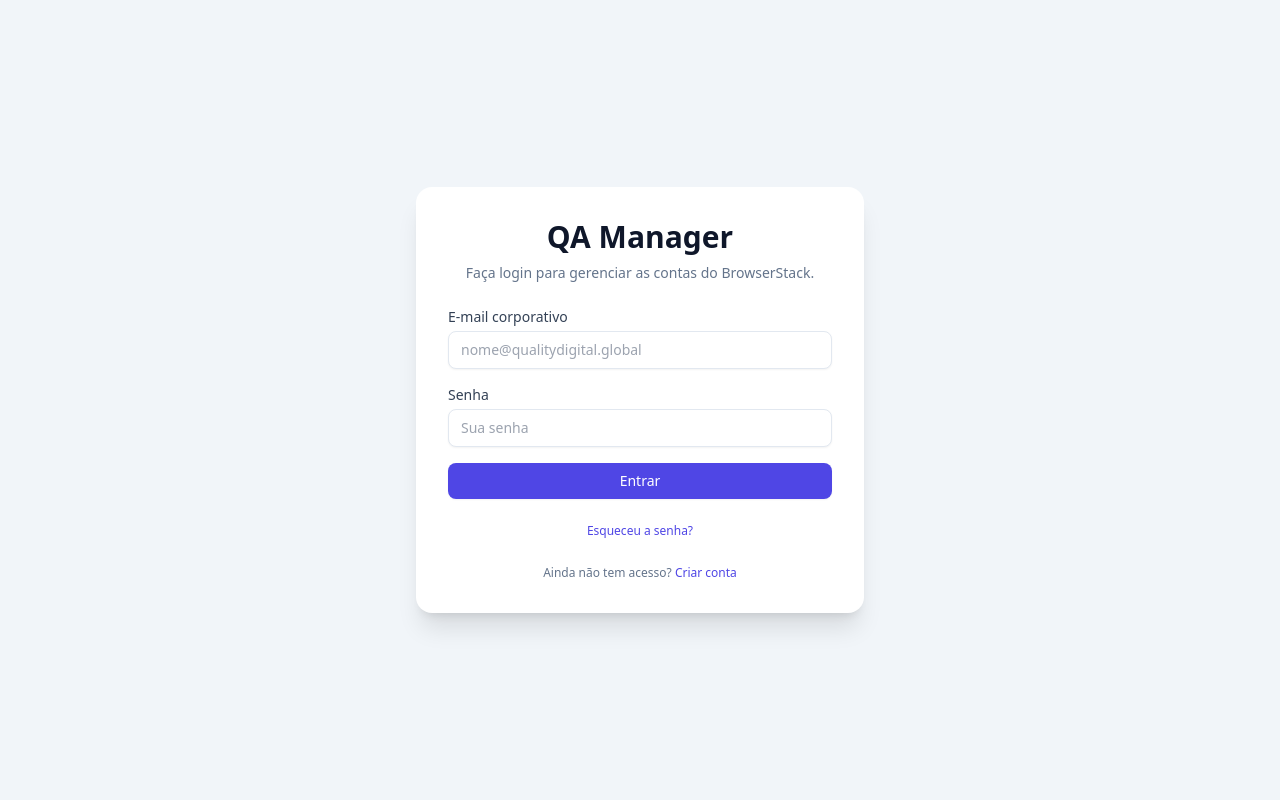
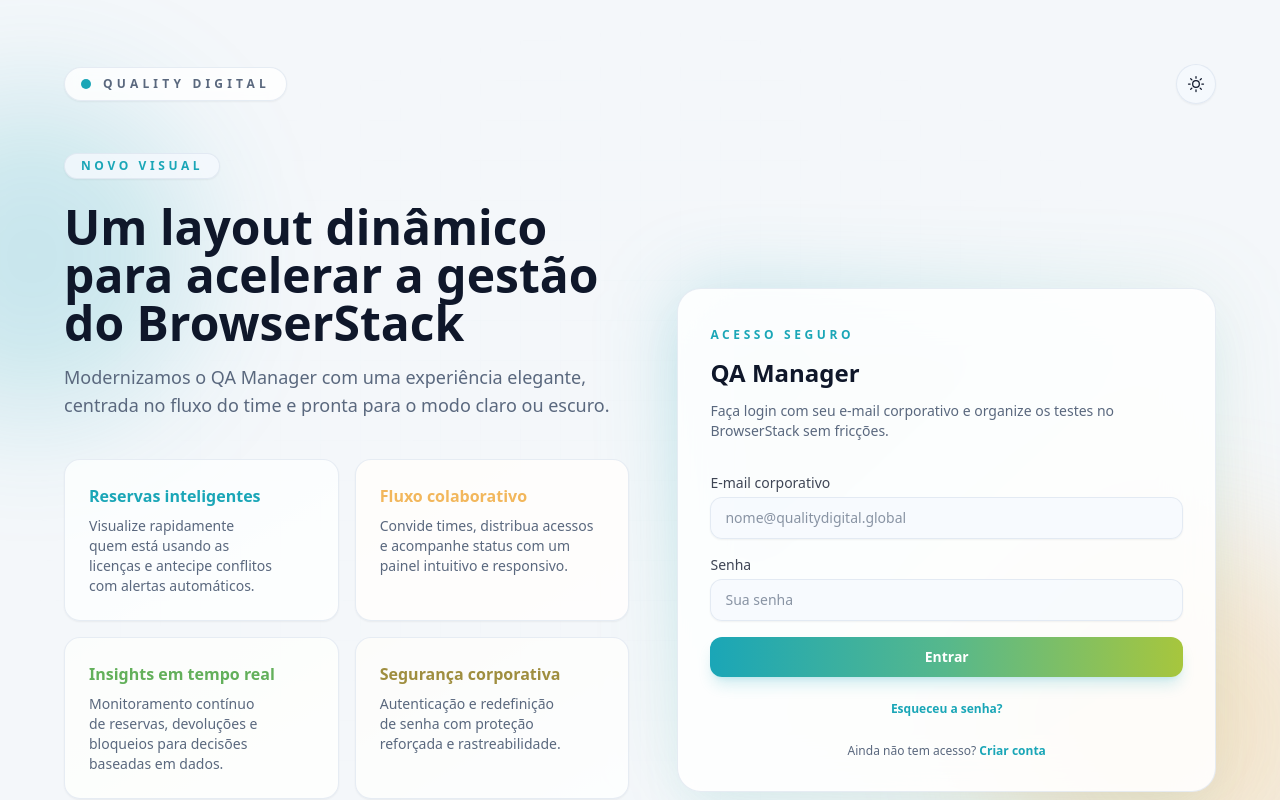
Before and after one commit to juliano-cassimiro-quality/qamanager-bs-2, a Next.js app: page / in a window 1280 px wide. Shown: the top 800 px of the page. Built offline with nearby package versions, Linux system fonts and the light colour scheme; no server answers.

Commit message:
Revamp landing layout with dynamic theming

```diff
--- a/app/globals.css
+++ b/app/globals.css
@@ -5,16 +5,46 @@
 
 :root {
   color-scheme: light;
+  --background: 244 247 250;
+  --surface: 255 255 255;
+  --surface-elevated: 246 249 254;
+  --foreground: 15 23 42;
+  --muted: 90 104 126;
+  --border: 213 223 235;
 }
 
-body {
-  @apply bg-slate-50 text-slate-900;
+.dark {
+  color-scheme: dark;
+  --background: 7 12 22;
+  --surface: 12 19 33;
+  --surface-elevated: 17 27 45;
+  --foreground: 233 240 247;
+  --muted: 158 173 199;
+  --border: 62 78 107;
 }
 
-a {
-  @apply text-primary-600 hover:text-primary-700;
+@layer base {
+  body {
+    @apply bg-background text-foreground antialiased transition-colors duration-300;
+  }
+
+  a {
+    @apply text-brand-teal transition-colors duration-150 hover:text-brand-mint;
+  }
+
+  button {
+    @apply focus:outline-none focus-visible:ring-2 focus-visible:ring-brand-teal focus-visible:ring-offset-2 focus-visible:ring-offset-background;
+  }
 }
 
-button {
-  @apply focus:outline-none focus:ring-2 focus:ring-offset-2 focus:ring-primary-500;
+@layer utilities {
+  .bg-soft-grid {
+    background-image: linear-gradient(
+        to right,
+        rgb(var(--border) / 0.12) 1px,
+        transparent 1px
+      ),
+      linear-gradient(to bottom, rgb(var(--border) / 0.12) 1px, transparent 1px);
+    background-size: 40px 40px;
+  }
 }
--- a/app/layout.tsx
+++ b/app/layout.tsx
@@ -16,8 +16,8 @@
   await ensureDefaultAdmin();
 
   return (
-    <html lang="pt-BR">
-      <body className="min-h-screen bg-slate-100">
+    <html lang="pt-BR" suppressHydrationWarning>
+      <body className="min-h-screen bg-background font-sans">
         <AuthProvider>{children}</AuthProvider>
       </body>
     </html>
--- a/app/page.tsx
+++ b/app/page.tsx
@@ -4,6 +4,7 @@
 import { useEffect } from "react";
 import { useAuth } from "@/hooks/useAuth";
 import { LoginForm } from "@/components/auth/LoginForm";
+import { ThemeToggle } from "@/components/ui/ThemeToggle";
 
 export default function HomePage() {
   const { user, loading } = useAuth();
@@ -23,17 +24,112 @@
     );
   }
 
+  const features = [
+    {
+      title: "Reservas inteligentes",
+      description: "Visualize rapidamente quem está usando as licenças e antecipe conflitos com alertas automáticos.",
+      gradient: "from-brand-teal/20 to-brand-mint/10",
+      text: "text-brand-teal"
+    },
+    {
+      title: "Fluxo colaborativo",
+      description: "Convide times, distribua acessos e acompanhe status com um painel intuitivo e responsivo.",
+      gradient: "from-brand-amber/25 to-brand-terracotta/10",
+      text: "text-brand-amber dark:text-brand-peach"
+    },
+    {
+      title: "Insights em tempo real",
+      description: "Monitoramento contínuo de reservas, devoluções e bloqueios para decisões baseadas em dados.",
+      gradient: "from-brand-leaf/20 to-brand-lime/10",
+      text: "text-brand-leaf"
+    },
+    {
+      title: "Segurança corporativa",
+      description: "Autenticação e redefinição de senha com proteção reforçada e rastreabilidade.",
+      gradient: "from-brand-olive/25 to-brand-teal/10",
+      text: "text-brand-olive"
+    }
+  ];
+
+  const badges = [
+    "Dark & Light mode automáticos",
+    "Interface responsiva",
+    "Paleta QA exclusiva"
+  ];
+
   return (
-    <main className="flex min-h-screen items-center justify-center px-4">
-      <div className="w-full max-w-md rounded-2xl bg-white p-8 shadow-xl">
-        <div className="space-y-6">
-          <header className="text-center">
-            <h1 className="text-3xl font-semibold text-slate-900">QA Manager</h1>
-            <p className="mt-2 text-sm text-slate-500">
-              Faça login para gerenciar as contas do BrowserStack.
-            </p>
-          </header>
-          <LoginForm />
+    <main className="relative isolate flex min-h-screen flex-col justify-center overflow-hidden px-4 py-16 sm:px-6 lg:px-12">
+      <div className="pointer-events-none absolute inset-0 -z-30 bg-soft-grid opacity-50 [mask-image:radial-gradient(ellipse_at_center,rgba(0,0,0,0.9)_0%,transparent_70%)]" />
+      <div className="absolute -left-32 top-24 -z-20 h-80 w-80 rounded-full bg-brand-teal/20 blur-3xl dark:bg-brand-mint/20" />
+      <div className="absolute -right-24 bottom-16 -z-20 h-96 w-96 rounded-full bg-brand-amber/25 blur-3xl dark:bg-brand-olive/25" />
+      <div className="mx-auto flex w-full max-w-6xl flex-col gap-12">
+        <div className="flex flex-wrap items-center justify-between gap-4">
+          <div className="flex items-center gap-3 rounded-full border border-border/60 bg-surface/80 px-4 py-2 text-xs font-semibold uppercase tracking-[0.35em] text-muted shadow-sm backdrop-blur">
+            <span className="h-2.5 w-2.5 rounded-full bg-brand-teal" />
+            <span>Quality Digital</span>
+          </div>
+          <ThemeToggle />
+        </div>
+
+        <div className="grid gap-12 lg:grid-cols-[1.05fr_1fr] lg:items-center">
+          <section className="space-y-10 text-balance">
+            <div className="space-y-6">
+              <span className="inline-flex items-center gap-2 rounded-full border border-border/60 bg-surface-elevated/80 px-4 py-1 text-xs font-semibold uppercase tracking-[0.3em] text-brand-teal shadow-sm">
+                Novo visual
+              </span>
+              <div className="space-y-4">
+                <h1 className="text-4xl font-bold leading-tight text-foreground sm:text-5xl">
+                  Um layout dinâmico para acelerar a gestão do BrowserStack
+                </h1>
+                <p className="text-lg text-muted">
+                  Modernizamos o QA Manager com uma experiência elegante, centrada no fluxo do time e pronta para o modo claro ou escuro.
+                </p>
+              </div>
+            </div>
+
+            <div className="grid gap-4 sm:grid-cols-2">
+              {features.map((feature) => (
+                <article
+                  key={feature.title}
+                  className="group relative overflow-hidden rounded-2xl border border-border/60 bg-surface/90 p-6 shadow-sm transition hover:-translate-y-1 hover:shadow-xl"
+                >
+                  <div className={`absolute inset-0 -z-10 bg-gradient-to-br ${feature.gradient}`} aria-hidden="true" />
+                  <h3 className={`text-base font-semibold ${feature.text}`}>{feature.title}</h3>
+                  <p className="mt-2 text-sm text-muted">{feature.description}</p>
+                </article>
+              ))}
+            </div>
+
+            <div className="flex flex-wrap gap-3 text-sm text-muted">
+              {badges.map((badge) => (
+                <span
+                  key={badge}
+                  className="inline-flex items-center gap-2 rounded-full border border-border/60 bg-surface-elevated/80 px-4 py-2 font-medium text-foreground/80 shadow-sm"
+                >
+                  <span className="h-2 w-2 rounded-full bg-brand-mint" />
+                  {badge}
+                </span>
+              ))}
+            </div>
+          </section>
+
+          <section className="relative">
+            <div className="absolute inset-0 -z-10 rounded-3xl bg-gradient-to-br from-brand-teal/25 via-brand-mint/10 to-brand-amber/25 blur-2xl" aria-hidden="true" />
+            <div className="relative rounded-3xl border border-border/60 bg-surface/90 p-8 shadow-2xl shadow-brand-teal/10 backdrop-blur-xl dark:border-border/40 dark:bg-surface/80">
+              <header className="space-y-3 text-center lg:text-left">
+                <span className="inline-flex items-center gap-2 text-xs font-semibold uppercase tracking-[0.3em] text-brand-teal">
+                  Acesso seguro
+                </span>
+                <h2 className="text-2xl font-semibold text-foreground">QA Manager</h2>
+                <p className="text-sm text-muted">
+                  Faça login com seu e-mail corporativo e organize os testes no BrowserStack sem fricções.
+                </p>
+              </header>
+              <div className="mt-8">
+                <LoginForm />
+              </div>
+            </div>
+          </section>
         </div>
       </div>
     </main>
--- a/components/auth/LoginForm.tsx
+++ b/components/auth/LoginForm.tsx
@@ -86,9 +86,9 @@
           required
         />
         {(error || (mode === "login" && authError)) && (
-          <p className="text-sm text-rose-600">{error ?? authError}</p>
+          <p className="text-sm text-brand-terracotta">{error ?? authError}</p>
         )}
-        {info && <p className="text-sm text-emerald-700">{info}</p>}
+        {info && <p className="text-sm text-brand-mint">{info}</p>}
         <PrimaryButton type="submit" className="w-full" disabled={loading}>
           {loading ? "Processando..." : mode === "login" ? "Entrar" : "Criar conta"}
         </PrimaryButton>
@@ -99,17 +99,17 @@
           type="button"
           onClick={handlePasswordReset}
           disabled={resetLoading}
-          className="w-full text-center text-xs font-medium text-primary-600 hover:text-primary-700 disabled:opacity-60"
+          className="w-full text-center text-xs font-semibold text-brand-teal transition hover:text-brand-mint disabled:opacity-60"
         >
           {resetLoading ? "Enviando..." : "Esqueceu a senha?"}
         </button>
       )}
 
-      <p className="text-center text-xs text-slate-500">
+      <p className="text-center text-xs text-muted">
         {mode === "login" ? "Ainda não tem acesso?" : "Já possui uma conta?"}{" "}
         <button
           type="button"
-          className="font-medium text-primary-600 hover:text-primary-700"
+          className="font-semibold text-brand-teal hover:text-brand-mint"
           onClick={() => {
             setMode(mode === "login" ? "register" : "login");
             setError(null);
--- a/components/ui/PrimaryButton.tsx
+++ b/components/ui/PrimaryButton.tsx
@@ -4,7 +4,7 @@
 import { ButtonHTMLAttributes } from "react";
 
 const baseStyles =
-  "inline-flex items-center justify-center rounded-lg bg-primary-600 px-4 py-2 text-sm font-medium text-white shadow-sm transition hover:bg-primary-700 focus-visible:outline focus-visible:outline-2 focus-visible:outline-offset-2 focus-visible:outline-primary-600 disabled:cursor-not-allowed disabled:opacity-70";
+  "inline-flex items-center justify-center rounded-xl bg-gradient-to-r from-brand-teal via-brand-mint to-brand-lime px-4 py-2.5 text-sm font-semibold text-white shadow-lg shadow-brand-teal/20 transition focus-visible:outline focus-visible:outline-2 focus-visible:outline-offset-2 focus-visible:outline-brand-teal disabled:cursor-not-allowed disabled:opacity-70 hover:brightness-105 dark:from-brand-mint dark:via-brand-leaf dark:to-brand-lime";
 
 export function PrimaryButton({ className, ...props }: ButtonHTMLAttributes<HTMLButtonElement>) {
   return <button className={clsx(baseStyles, className)} {...props} />;
--- a/components/ui/TextInput.tsx
+++ b/components/ui/TextInput.tsx
@@ -11,17 +11,17 @@
 export function TextInput({ label, helperText, className, id, ...props }: TextInputProps) {
   const inputId = id ?? props.name ?? `input-${label?.toLowerCase().replace(/\s+/g, "-") ?? crypto.randomUUID()}`;
   return (
-    <label className="block space-y-1 text-sm text-slate-600" htmlFor={inputId}>
-      {label && <span className="font-medium text-slate-700">{label}</span>}
+    <label className="block space-y-1 text-sm text-muted" htmlFor={inputId}>
+      {label && <span className="font-medium text-foreground/80 dark:text-foreground">{label}</span>}
       <input
         id={inputId}
         className={clsx(
-          "w-full rounded-lg border border-slate-200 bg-white px-3 py-2 text-sm text-slate-900 shadow-sm focus:border-primary-500 focus:outline-none focus:ring-2 focus:ring-primary-200",
+          "w-full rounded-xl border border-border/60 bg-surface-elevated/80 px-3.5 py-2.5 text-sm text-foreground shadow-sm transition placeholder:text-muted/70 focus:border-brand-teal focus:outline-none focus:ring-4 focus:ring-brand-teal/20 dark:border-border/40 dark:bg-surface-elevated/70 dark:focus:border-brand-mint dark:focus:ring-brand-mint/25",
           className
         )}
         {...props}
       />
-      {helperText && <span className="text-xs text-slate-400">{helperText}</span>}
+      {helperText && <span className="text-xs text-muted/80">{helperText}</span>}
     </label>
   );
 }
--- /dev/null
+++ b/components/ui/ThemeToggle.tsx
@@ -0,0 +1,78 @@
+"use client";
+
+import { useEffect, useState } from "react";
+
+const STORAGE_KEY = "qa-theme";
+
+type ThemeMode = "light" | "dark";
+
+const sunIcon = (
+  <svg
+    aria-hidden="true"
+    viewBox="0 0 24 24"
+    className="h-5 w-5 fill-none stroke-current"
+  >
+    <circle cx="12" cy="12" r="4" strokeWidth="1.5" />
+    <path strokeWidth="1.5" strokeLinecap="round" d="M12 3v2m0 14v2m9-9h-2M5 12H3m15.364-6.364-1.414 1.414M7.05 16.95l-1.414 1.414m12.728 0-1.414-1.414M7.05 7.05 5.636 5.636" />
+  </svg>
+);
+
+const moonIcon = (
+  <svg
+    aria-hidden="true"
+    viewBox="0 0 24 24"
+    className="h-5 w-5 fill-none stroke-current"
+  >
+    <path
+      strokeWidth="1.5"
+      strokeLinecap="round"
+      strokeLinejoin="round"
+      d="M21 12.79A9 9 0 1 1 11.21 3c.2-.01.39.09.5.26a.6.6 0 0 1-.05.72 6.5 6.5 0 0 0 8.36 9.11.6.6 0 0 1 .72-.05.53.53 0 0 1 .26.5Z"
+    />
+  </svg>
+);
+
+export function ThemeToggle() {
+  const [mounted, setMounted] = useState(false);
+  const [theme, setTheme] = useState<ThemeMode>("light");
+
+  useEffect(() => {
+    const root = document.documentElement;
+    const stored = window.localStorage.getItem(STORAGE_KEY) as ThemeMode | null;
+    const prefersDark = window.matchMedia("(prefers-color-scheme: dark)").matches;
+    const initial = stored ?? (prefersDark ? "dark" : "light");
+    root.classList.toggle("dark", initial === "dark");
+    root.dataset.theme = initial;
+    setTheme(initial);
+    setMounted(true);
+  }, []);
+
+  const toggleTheme = () => {
+    setTheme((current) => {
+      const next: ThemeMode = current === "dark" ? "light" : "dark";
+      const root = document.documentElement;
+      root.classList.toggle("dark", next === "dark");
+      root.dataset.theme = next;
+      window.localStorage.setItem(STORAGE_KEY, next);
+      return next;
+    });
+  };
+
+  if (!mounted) {
+    return (
+      <div className="h-10 w-10 rounded-full border border-border/50 bg-surface-elevated/80" />
+    );
+  }
+
+  return (
+    <button
+      type="button"
+      onClick={toggleTheme}
+      aria-pressed={theme === "dark"}
+      className="inline-flex h-10 w-10 items-center justify-center rounded-full border border-border/60 bg-surface-elevated/80 text-foreground shadow-sm transition hover:border-brand-teal/60 hover:text-brand-teal focus-visible:ring-brand-teal/60 dark:hover:border-brand-mint/50 dark:hover:text-brand-mint"
+    >
+      <span className="sr-only">Alternar entre modo claro e escuro</span>
+      {theme === "dark" ? moonIcon : sunIcon}
+    </button>
+  );
+}
--- a/tailwind.config.ts
+++ b/tailwind.config.ts
@@ -1,6 +1,7 @@
 import type { Config } from "tailwindcss";
 
 const config: Config = {
+  darkMode: "class",
   content: [
     "./app/**/*.{js,ts,jsx,tsx}",
     "./components/**/*.{js,ts,jsx,tsx}",
@@ -9,17 +10,23 @@
   theme: {
     extend: {
       colors: {
-        primary: {
-          50: "#f2f5ff",
-          100: "#e0e7ff",
-          200: "#c7d2fe",
-          300: "#a5b4fc",
-          400: "#818cf8",
-          500: "#6366f1",
-          600: "#4f46e5",
-          700: "#4338ca",
-          800: "#3730a3",
-          900: "#312e81"
+        background: "rgb(var(--background) / <alpha-value>)",
+        surface: {
+          DEFAULT: "rgb(var(--surface) / <alpha-value>)",
+          elevated: "rgb(var(--surface-elevated) / <alpha-value>)"
+        },
+        foreground: "rgb(var(--foreground) / <alpha-value>)",
+        muted: "rgb(var(--muted) / <alpha-value>)",
+        border: "rgb(var(--border) / <alpha-value>)",
+        brand: {
+          lime: "#A7C63D",
+          terracotta: "#E06D3C",
+          teal: "#1AA6B7",
+          peach: "#E9A99B",
+          mint: "#56B88C",
+          amber: "#F2B75C",
+          leaf: "#63B05B",
+          olive: "#9F8E3F"
         }
       }
     }
```
